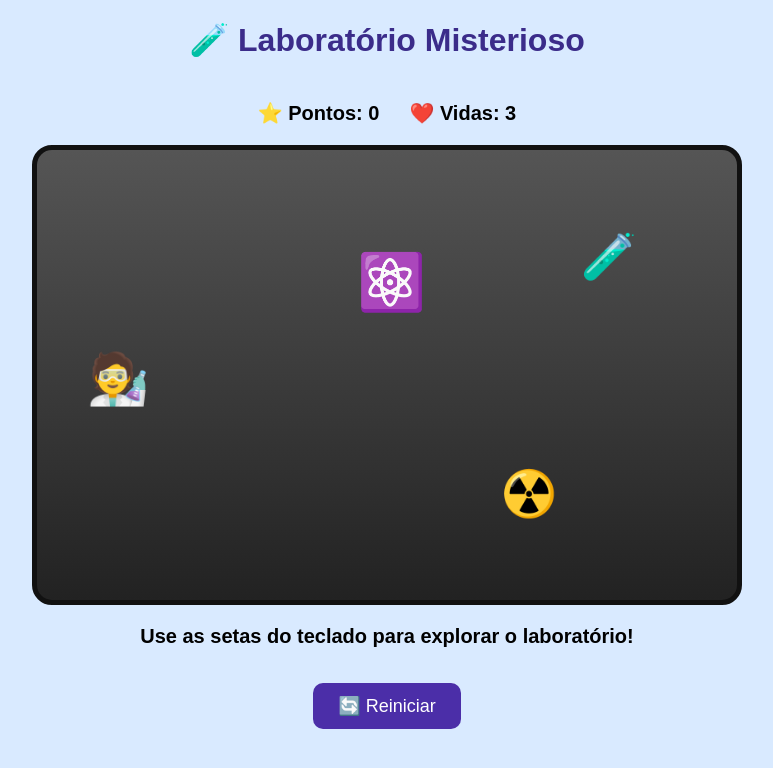
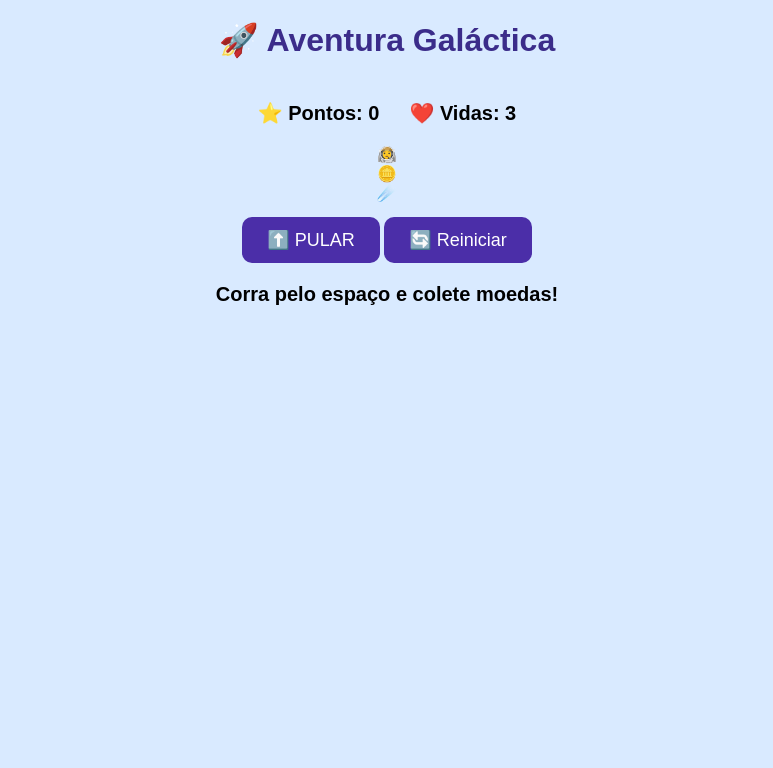
Before and after one commit to anasantosmateus-star/missao-planeta-verde, a plain HTML site: page index.html in a window 1280 px wide. Shown: the whole page, without its empty margins (253-1026 px from the left). Drawn offline with Linux system fonts and the light colour scheme.

Commit message:
Update index.html

```diff
--- a/index.html
+++ b/index.html
@@ -6,7 +6,7 @@
 <meta charset="UTF-8">
 <meta name="viewport" content="width=device-width, initial-scale=1.0">
 
-<title>🧪 Laboratório Misterioso</title>
+<title>🚀 Aventura Galáctica</title>
 
 <link rel="stylesheet" href="style.css">
 
@@ -15,7 +15,8 @@
 
 <body>
 
-<h1>🧪 Laboratório Misterioso</h1>
+<h1>🚀 Aventura Galáctica</h1>
+
 
 <div class="painel">
 
@@ -26,35 +27,32 @@
 </div>
 
 
-<div id="laboratorio">
+
+<div id="jogo">
 
 
-<div id="cientista">
-🧑‍🔬
+<div id="jogador">
+🧑‍🚀
 </div>
 
 
-<div id="frasco">
-🧪
+<div id="moeda">
+🪙
 </div>
 
 
-<div id="perigo">
-☢️
-</div>
-
-
-<div id="atomo">
-⚛️
+<div id="obstaculo">
+☄️
 </div>
 
 
 </div>
 
 
-<p id="mensagem">
-Use as setas do teclado para explorar o laboratório!
-</p>
+
+<button onclick="pular()">
+⬆️ PULAR
+</button>
 
 
 <button onclick="reiniciar()">
@@ -62,16 +60,9 @@ Use as setas do teclado para explorar o laboratório!
 </button>
 
 
-
-<div id="final" class="escondido">
-
-<h2>🏆 Grande Descoberta!</h2>
-
-<p>
-Parabéns! Você completou a pesquisa científica!
+<p id="mensagem">
+Corra pelo espaço e colete moedas!
 </p>
-
-</div>
 
 
 
```
